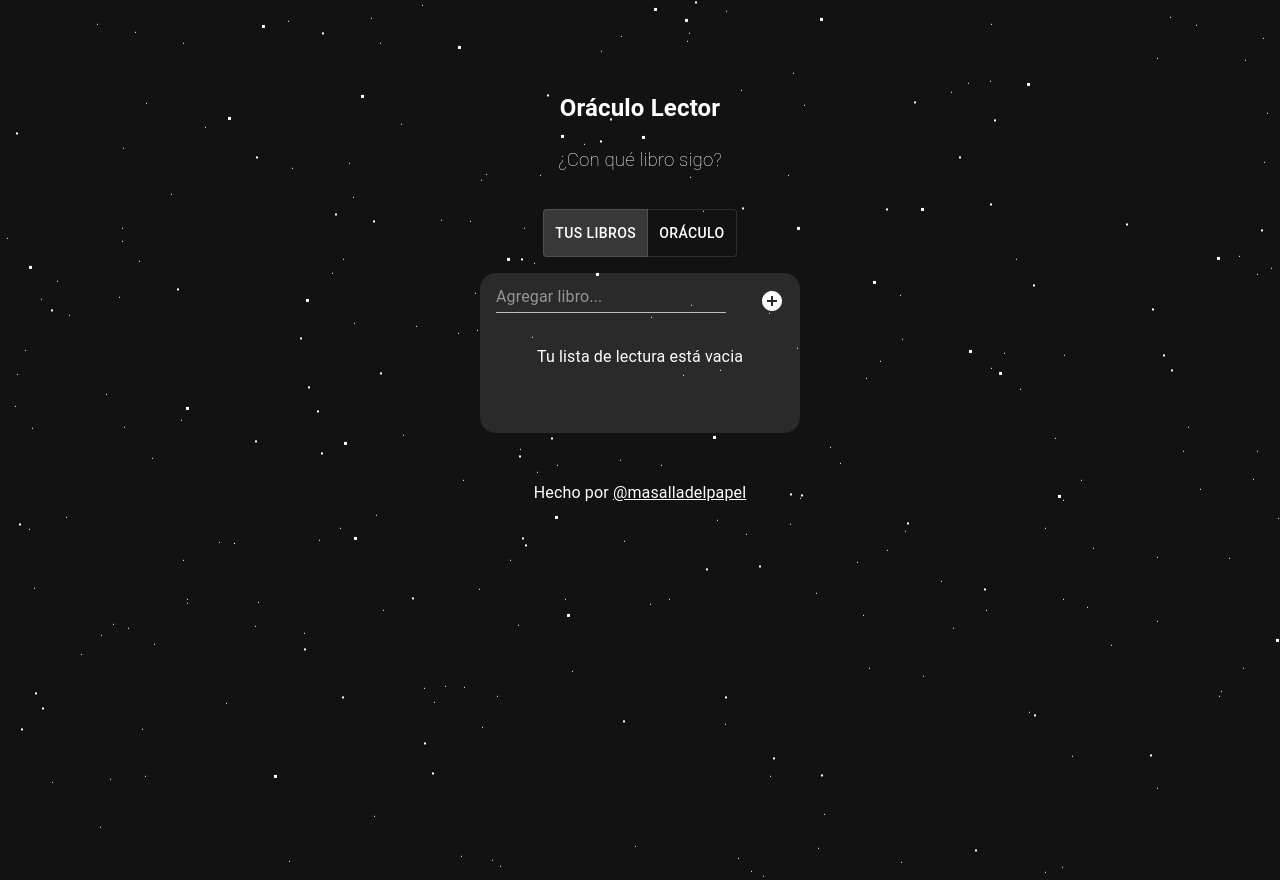
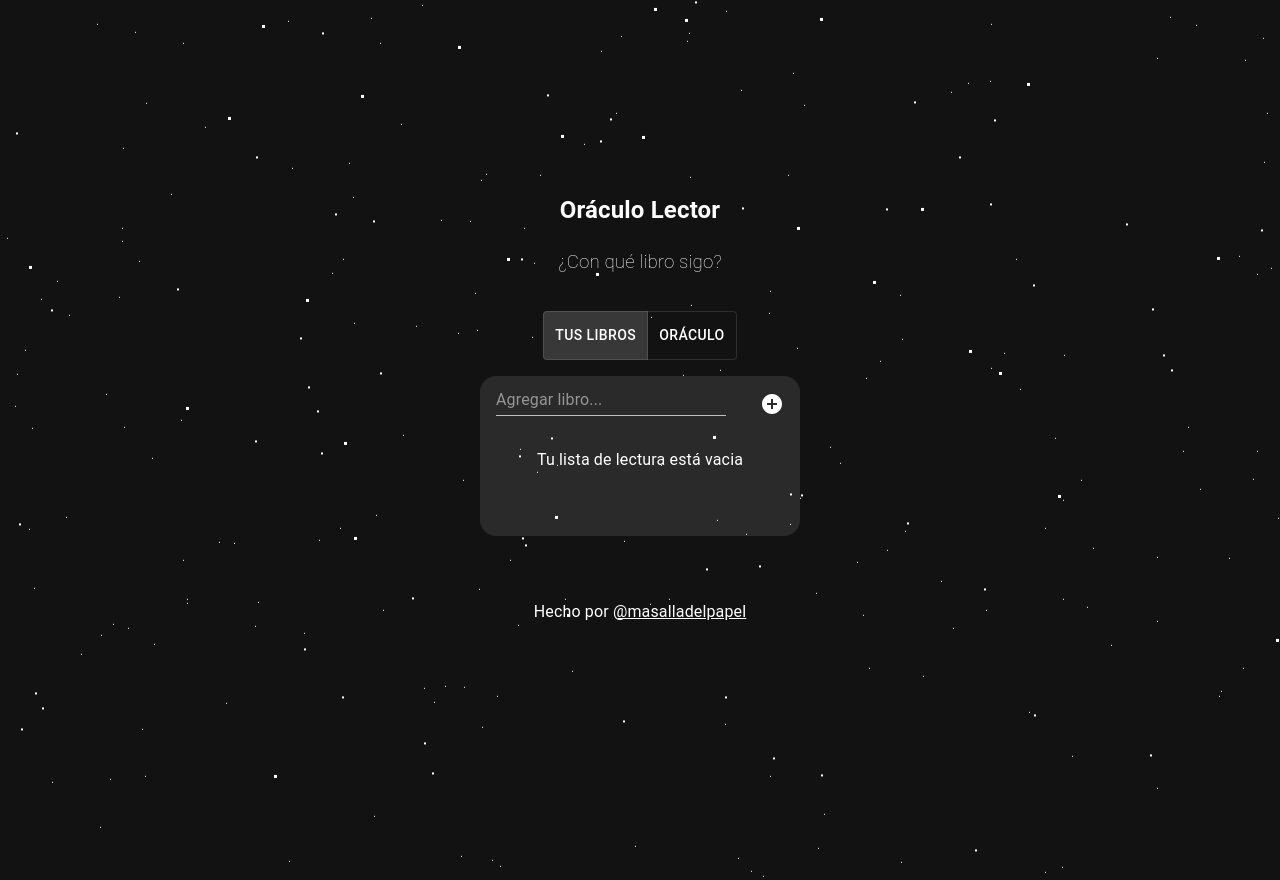
Before and after one commit to tditada/reading-oracle, a React (Create React App) app: page / in a window 1280 px wide. Built offline with nearby package versions, Linux system fonts and the light colour scheme.

Commit message:
centering and naming

```diff
--- a/src/App.tsx
+++ b/src/App.tsx
@@ -2,12 +2,17 @@ import React from "react";
 import styled from "styled-components";
 import Footer from "./components/Footer";
 import Header from "./components/Header";
-import Main from "./components/Main";
+import Content from "./components/Content";
 import { ThemeProvider, createTheme } from "@mui/material/styles";
 import CssBaseline from "@mui/material/CssBaseline";
 
 const StyledApp = styled.section`
   padding: 4em;
+  display: flex;
+  flex-flow: column;
+  align-items: center;
+  justify-content: center;
+  height: 100vh;
 `;
 
 const StyledMainContainer = styled.main`
@@ -34,7 +39,7 @@ function App() {
       <StyledApp>
         <Header />
         <StyledMainContainer>
-          <Main />
+          <Content />
         </StyledMainContainer>
         <Footer />
       </StyledApp>
--- a/src/components/Main.tsx
+++ b/src/components/Content.tsx
@@ -19,7 +19,7 @@ export enum Sections {
   SHUFFLE,
 }
 
-const ItemList = () => {
+const Content = () => {
   const [toDoList, setToDoList] = useStickyState([], "list");
   const [showPart, setShowPart] = useState<Sections>(Sections.LIST);
   const [shuffledItem, setShuffledItem] = useState<ItemType>();
@@ -63,4 +63,4 @@ const ItemList = () => {
   );
 };
 
-export default ItemList;
+export default Content;
--- a/src/components/ToggleButtons.tsx
+++ b/src/components/ToggleButtons.tsx
@@ -1,7 +1,7 @@
 import React, { Dispatch, SetStateAction } from "react";
 import { ToggleButton, ToggleButtonGroup } from "@mui/material";
 import styled from "styled-components";
-import { Sections } from "./Main";
+import { Sections } from "./Content";
 
 const ToggleButtonGroupStyled = styled(ToggleButtonGroup)`
   && {
```
